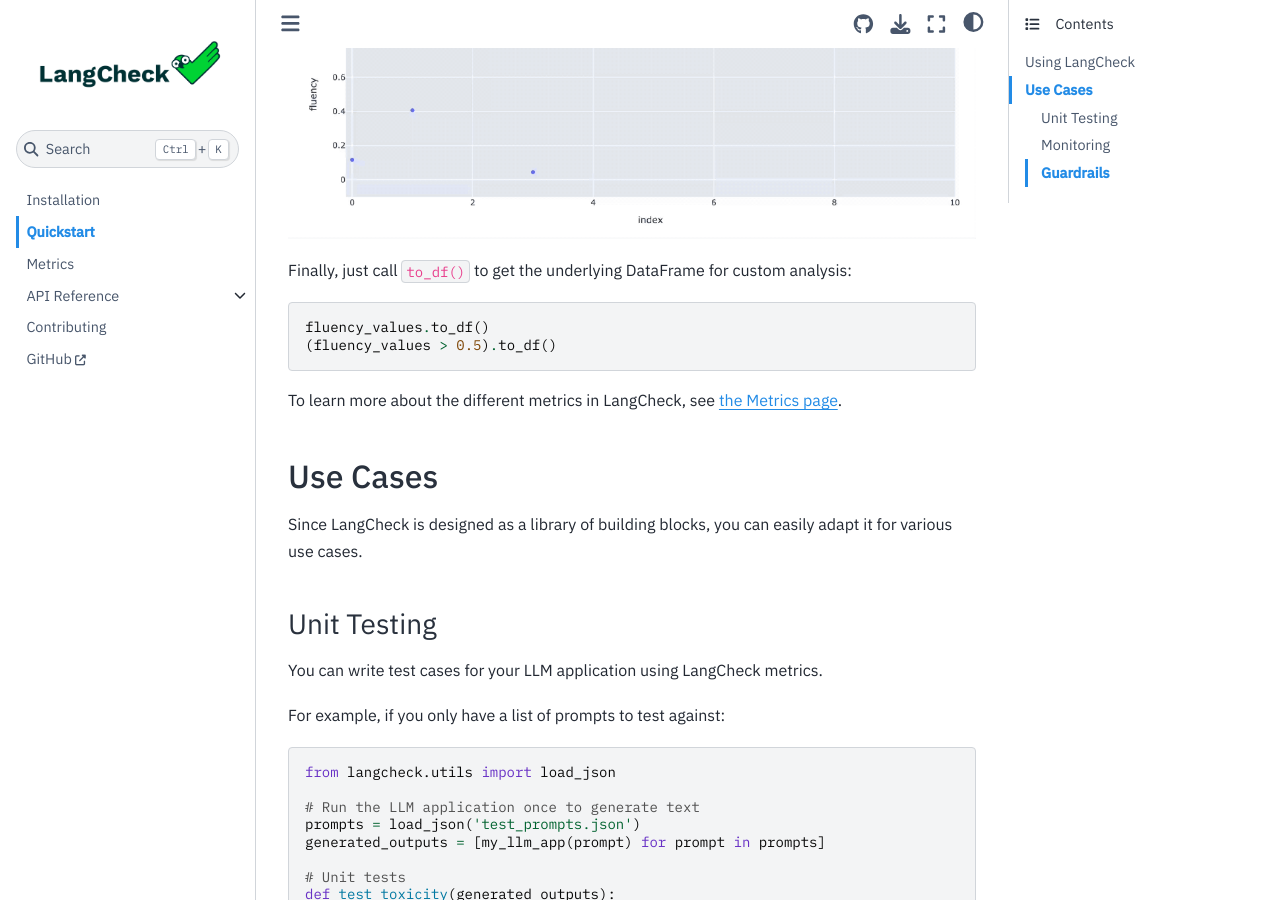
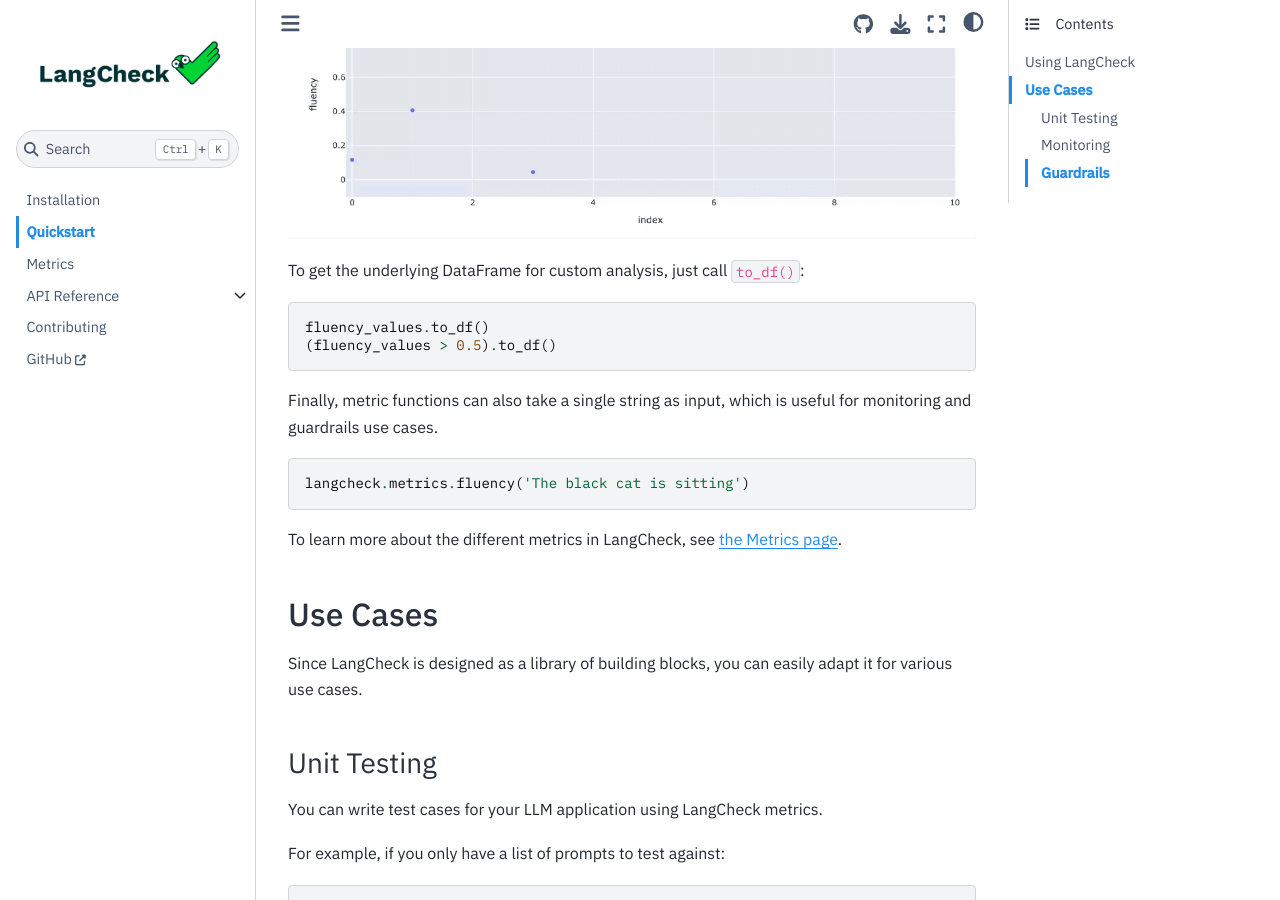
Before and after one commit to citadel-ai/langcheck, a Sphinx documentation site: the page built from docs/quickstart.md, in a window 1280 px wide and 900 px high, scrolled down 1729 px. Built offline with Sphinx 7.4.7 and the Sphinx Book theme 1.1.4, drawn with Linux system fonts in a browser that asks for light colours.

Commit message:
Add example of single string metric

````diff
--- a/docs/quickstart.md
+++ b/docs/quickstart.md
@@ -53,11 +53,17 @@ fluency_values.scatter()
 
 ![Scatter plot for one metric](_static/scatter_one_metric.gif)
 
-Finally, just call `to_df()` to get the underlying DataFrame for custom analysis:
+To get the underlying DataFrame for custom analysis, just call `to_df()`:
 
 ```python
 fluency_values.to_df()
 (fluency_values > 0.5).to_df()
+```
+
+Finally, metric functions can also take a single string as input, which is useful for monitoring and guardrails use cases.
+
+```python
+langcheck.metrics.fluency('The black cat is sitting')
 ```
 
 To learn more about the different metrics in LangCheck, see [the Metrics page](metrics.md).
````
